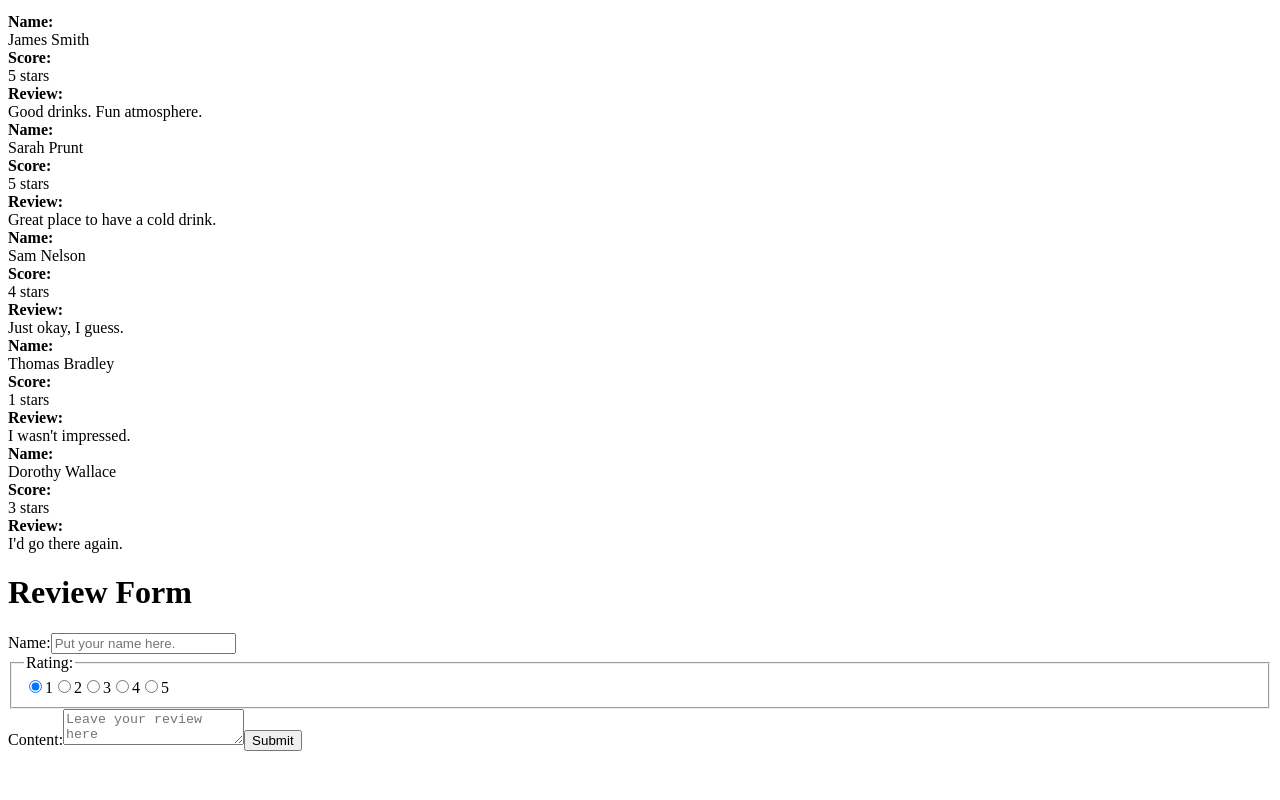
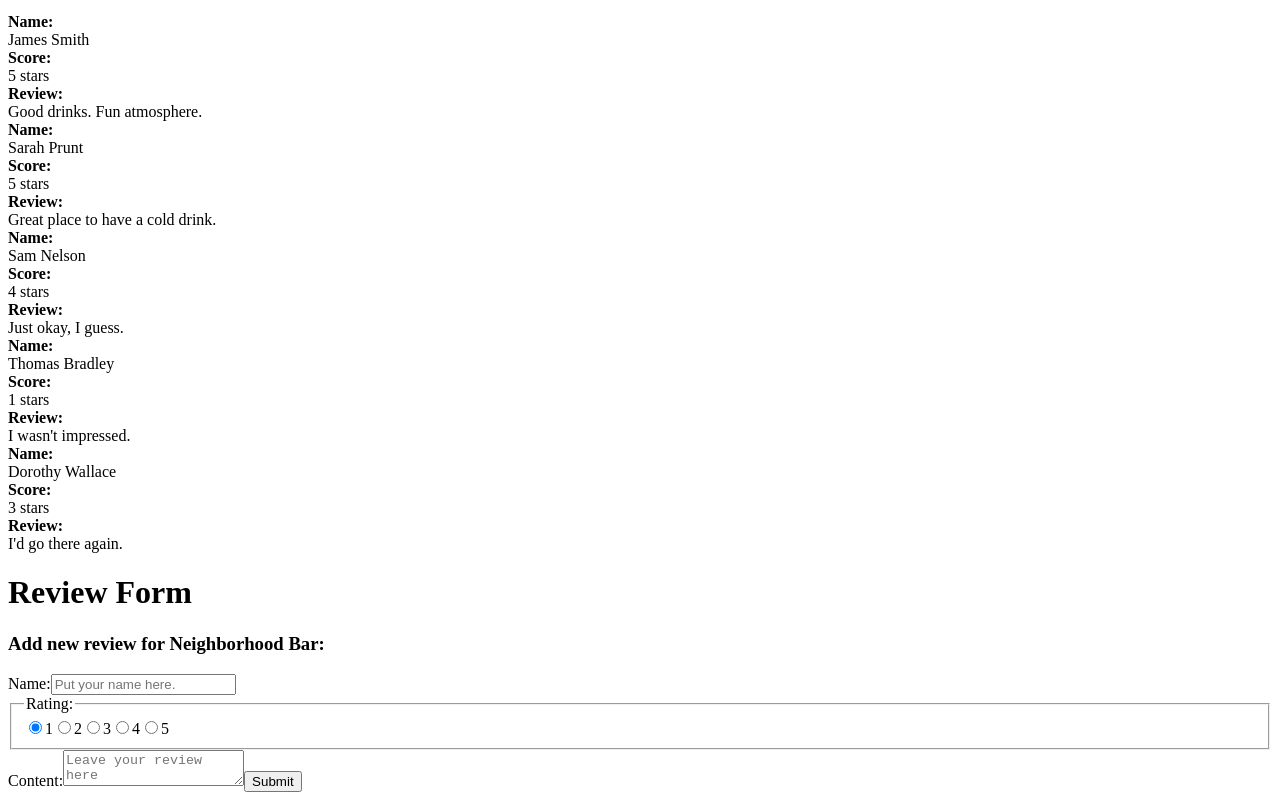
Before and after one commit to JasonLev/restaurant-reviews-react, a React app: page / in a window 1280 px wide. Shown: the part 1109-1909 px from the top of the page. Before the commit the page ends 1868 px from the top, so only its background shows below. Built offline with nearby package versions, Linux system fonts and the light colour scheme; the HTML template or start-up script is replaced by a standard one.

Commit message:
f/input refactor

```diff
--- a/src/components/ReviewForm.js
+++ b/src/components/ReviewForm.js
@@ -43,6 +43,7 @@ class ReviewForm extends Component {
     return (
       <div className="mbl">
         <h1>Review Form</h1>
+        <h3>Add new review for {this.props.name}:</h3>
         <form onSubmit={this.submitHandler}>
           <div>
             <label htmlFor="name">Name:</label>
--- a/src/containers/App.js
+++ b/src/containers/App.js
@@ -3,7 +3,7 @@ import React, { Component } from 'react'
 import Restaurant from '../components/Restaurant'
 import Reviews from '../components/Reviews'
 import ReviewForm from '../components/ReviewForm'
-import RestaurantForm from '../components/RestaurantForm'
+import RestaurantForm from './RestaurantForm'
 
 import restaurants from '../constants/restaurants'
 import reviews from '../constants/reviews'
@@ -60,13 +60,13 @@ class App extends Component {
       <div>
         <h2>Reviews for {this.state.restaurants[this.state.selectedId].name}</h2>
         <Reviews data={relevantReviews} />
-        <ReviewForm onSubmit={this.handleReviewSubmit} />
+        <ReviewForm onSubmit={this.handleReviewSubmit} name={this.state.restaurants[this.state.selectedId].name} />
       </div>
     )
   }
   renderRestaurantForm(){
     return (
-      <RestaurantForm onSubmit={this.handleRestaurantSubmit} onHide={this.hideRestaurantForm}/>
+      <RestaurantForm onSubmit={this.handleRestaurantSubmit} onHide={this.hideRestaurantForm} />
     )
   }
   render() {
--- a/src/components/RestaurantForm.js
+++ b/src/containers/RestaurantForm.js
@@ -32,6 +32,7 @@ class RestaurantForm extends Component {
       this.setState({
         categories: newCategories
       });
+      this.categoryTextInput.value = ''
     }
   }
   submitHandler(e){
```
Also changed, not shown: src/components/Input.js (added, +16 -0 lines).
